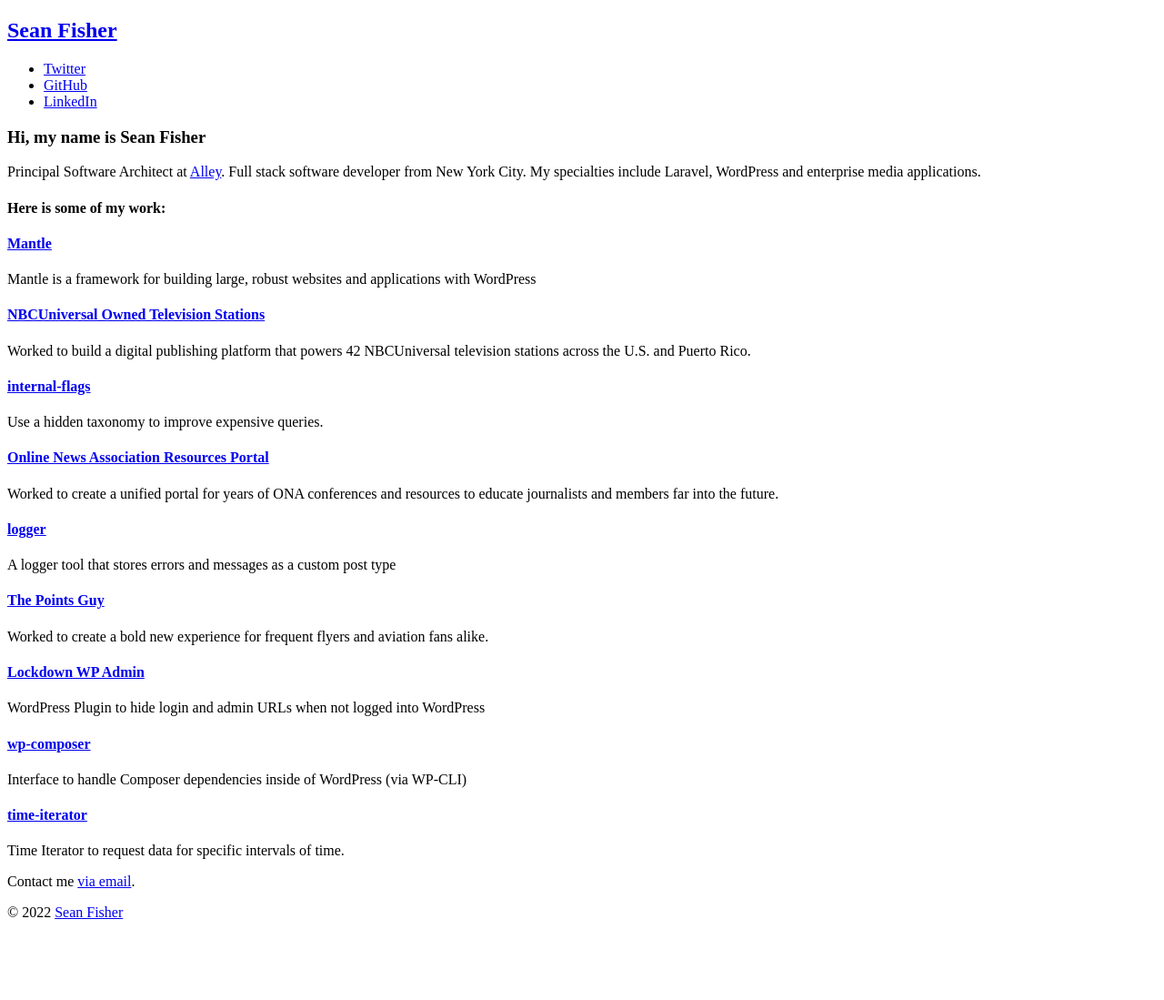
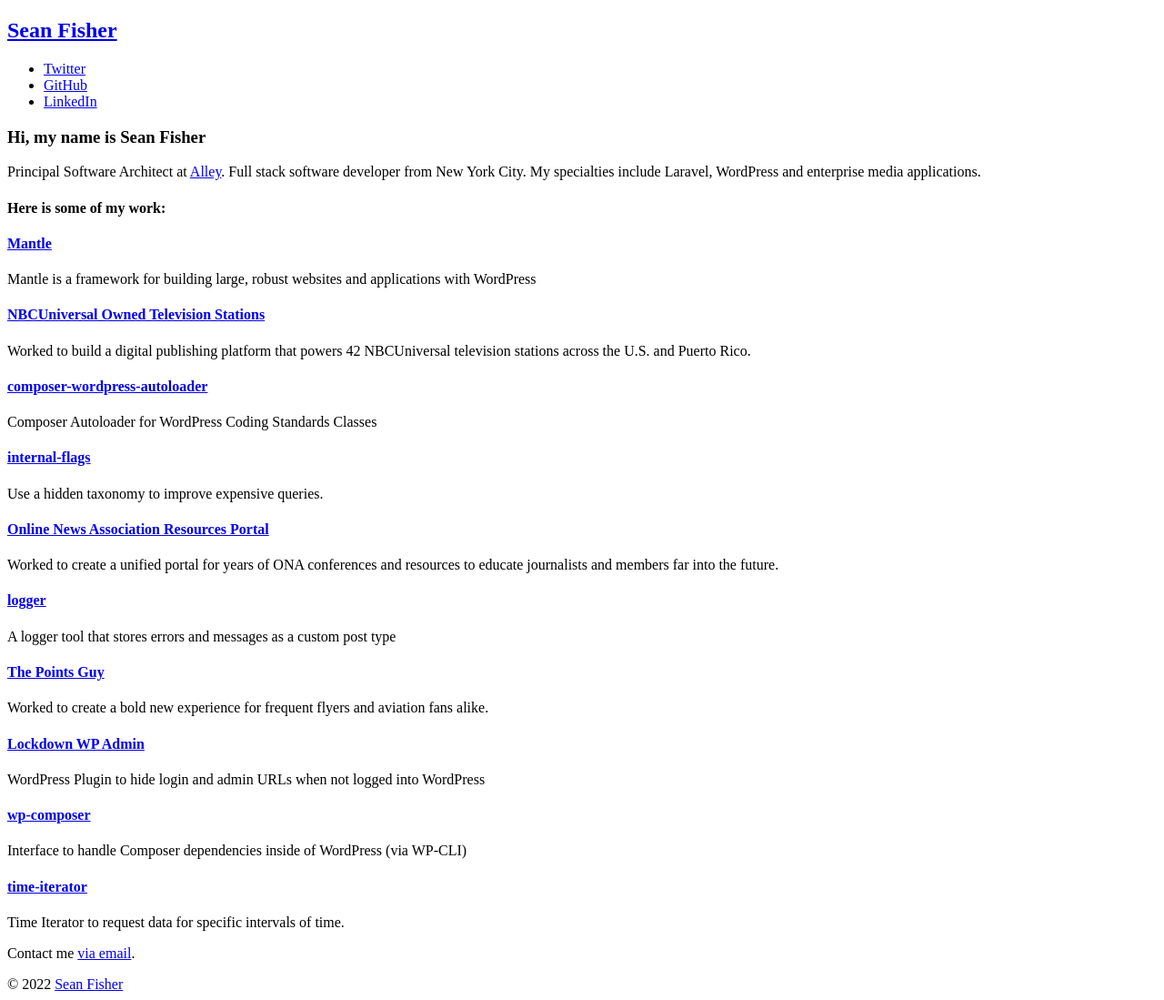
Before and after one commit to srtfisher/srtfisher.github.io, a Jekyll site: the page built from index.html, in a window 1280 px wide. Shown: the whole page at 91% size. Built offline with Jekyll 4.4.1, drawn with Linux system fonts in a browser that asks for light colours; some web fonts are replaced; before the commit the page ends 1020 px from its top, so only the background shows below that.

Commit message:
Include cool new project

```diff
--- a/_data/projects.yml
+++ b/_data/projects.yml
@@ -5,6 +5,10 @@
 - name: NBCUniversal Owned Television Stations
   url: https://alley.co/work/nbc-and-telemundo-owned-stations-replatform/
   description: Worked to build a digital publishing platform that powers 42 NBCUniversal television stations across the U.S. and Puerto Rico.
+
+- name: composer-wordpress-autoloader
+  url: https://github.com/alleyinteractive/composer-wordpress-autoloader
+  description: Composer Autoloader for WordPress Coding Standards Classes
 
 - name: internal-flags
   url: https://github.com/alleyinteractive/internal-flags/
```
